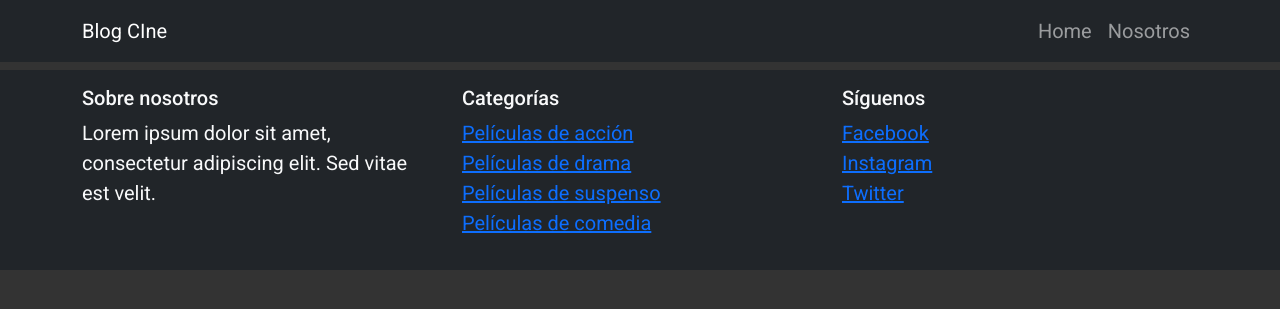
After one commit to LucianoJavierCostaPeralta/cine_blog, a Django app: template blog_site/templates/layout.html in a window 1280 px wide. The commit adds this page. Shown: the top 309 px of the page. Run offline with Django 4.2, Linux system fonts and the light colour scheme; the template is opened without the code that fills it, so the values that code supplies are empty.

Commit message:
Create Layout + Add bootstrap + Add FontFamily Roboto

```diff
--- /dev/null
+++ b/blog_site/static/js/main.js
@@ -0,0 +1,22 @@
+const getCurrentURL = () => window.location.pathname;
+
+const highlightActiveNavLink = () => {
+  const currentURL = getCurrentURL();
+  const navLinks = document.querySelectorAll(".nav-link");
+
+  const isSameURL = (url1, url2) => {
+    return url1.replace(/\/$/, "") === url2.replace(/\/$/, "");
+  };
+
+  navLinks.forEach((link) => {
+    const linkURL = link.getAttribute("href");
+
+    if (isSameURL(linkURL, currentURL)) {
+      link.parentElement.classList.add("active");
+    } else {
+      link.parentElement.classList.remove("active");
+    }
+  });
+};
+
+highlightActiveNavLink();
--- a/blog_site/static/style/style.css
+++ b/blog_site/static/style/style.css
@@ -1,4 +1,36 @@
+* {
+  margin: 0;
+  padding: 0;
+  font-family: "Roboto", sans-serif;
+}
+
 body {
-  background: #131313;
+  background: #333;
   color: #fff;
+  font-size: 20px;
 }
+
+main {
+  margin-top: 35px;
+  padding-top: 35px;
+}
+
+.active a {
+  color: #13a4a4;
+}
+.nav-link:hover {
+  color: #13a4a4;
+}
+
+/* Media query para aplicar estilos solo en pantallas de escritorio */
+@media (max-width: 993px) {
+  .active a {
+    background: #13a4a4;
+    color: #fff;
+  }
+
+  .nav-link:hover {
+    background: #13a4a4;
+    color: #fff;
+  }
+}
--- /dev/null
+++ b/blog_site/templates/layout.html
@@ -0,0 +1,110 @@
+{% load static %}
+<!DOCTYPE html>
+<html lang="en">
+  <head>
+    <meta charset="UTF-8" />
+    <meta name="viewport" content="width=device-width, initial-scale=1.0" />
+
+    <!--font family | Roboto-->
+    <link rel="preconnect" href="https://fonts.googleapis.com" />
+    <link rel="preconnect" href="https://fonts.gstatic.com" crossorigin />
+    <link
+      href="https://fonts.googleapis.com/css2?family=Roboto:wght@300;400;500;700&display=swap"
+      rel="stylesheet"
+    />
+
+    <!--bootstrap-->
+    <link
+      href="https://cdn.jsdelivr.net/npm/bootstrap@5.3.1/dist/css/bootstrap.min.css"
+      rel="stylesheet"
+      integrity="sha384-4bw+/aepP/YC94hEpVNVgiZdgIC5+VKNBQNGCHeKRQN+PtmoHDEXuppvnDJzQIu9"
+      crossorigin="anonymous"
+    />
+
+    <!--style static-->
+    <link
+      rel="stylesheet"
+      type="text/css"
+      href="{% static 'style/style.css' %}"
+    />
+    <title>Cine Blog</title>
+  </head>
+  <body>
+    <!--Header-->
+    <header class="fixed-top">
+      <nav class="navbar navbar-expand-lg bg-dark navbar-dark">
+        <div class="container">
+          <a class="navbar-brand" href="/">Blog CIne</a>
+          <button
+            class="navbar-toggler"
+            type="button"
+            data-bs-toggle="collapse"
+            data-bs-target="#navbarSupportedContent"
+            aria-controls="navbarSupportedContent"
+            aria-expanded="false"
+            aria-label="Toggle navigation"
+          >
+            <span class="navbar-toggler-icon"></span>
+          </button>
+          <div class="collapse navbar-collapse" id="navbarSupportedContent">
+            <ul class="navbar-nav ms-auto mb-2 mb-lg-0">
+              <li class="nav-item">
+                <a class="nav-link" aria-current="page" href="/">Home</a>
+              </li>
+              <li class="nav-item">
+                <a class="nav-link" href="/nosotros">Nosotros</a>
+              </li>
+            </ul>
+          </div>
+        </div>
+      </nav>
+    </header>
+    <!--main-->
+    <main class="container">{% block content %}{% endblock content %}</main>
+
+    <!--footer-->
+    <footer class="bg-dark text-light">
+      <div class="container py-3">
+        <div class="row">
+          <div class="col-md-4">
+            <h5>Sobre nosotros</h5>
+            <p>
+              Lorem ipsum dolor sit amet, consectetur adipiscing elit. Sed vitae
+              est velit.
+            </p>
+          </div>
+          <div class="col-md-4">
+            <h5>Categorías</h5>
+            <ul class="list-unstyled">
+              <li><a href="#">Películas de acción</a></li>
+              <li><a href="#">Películas de drama</a></li>
+              <li><a href="#">Películas de suspenso</a></li>
+              <li><a href="#">Películas de comedia</a></li>
+            </ul>
+          </div>
+          <div class="col-md-4">
+            <h5>Síguenos</h5>
+            <ul class="list-unstyled">
+              <li>
+                <a href="#"><i class="fab fa-facebook"></i> Facebook</a>
+              </li>
+              <li>
+                <a href="#"><i class="fab fa-instagram"></i> Instagram</a>
+              </li>
+              <li>
+                <a href="#"><i class="fab fa-twitter"></i> Twitter</a>
+              </li>
+            </ul>
+          </div>
+        </div>
+      </div>
+    </footer>
+
+    <script
+      src="https://cdn.jsdelivr.net/npm/bootstrap@5.3.1/dist/js/bootstrap.bundle.min.js"
+      integrity="sha384-HwwvtgBNo3bZJJLYd8oVXjrBZt8cqVSpeBNS5n7C8IVInixGAoxmnlMuBnhbgrkm"
+      crossorigin="anonymous"
+    ></script>
+    <script src="{% static 'js/main.js' %}"></script>
+  </body>
+</html>
```
Also changed, not shown: blog_site/templates/about.html (+5 -12 lines), blog_site/templates/home.html (+5 -17 lines).
